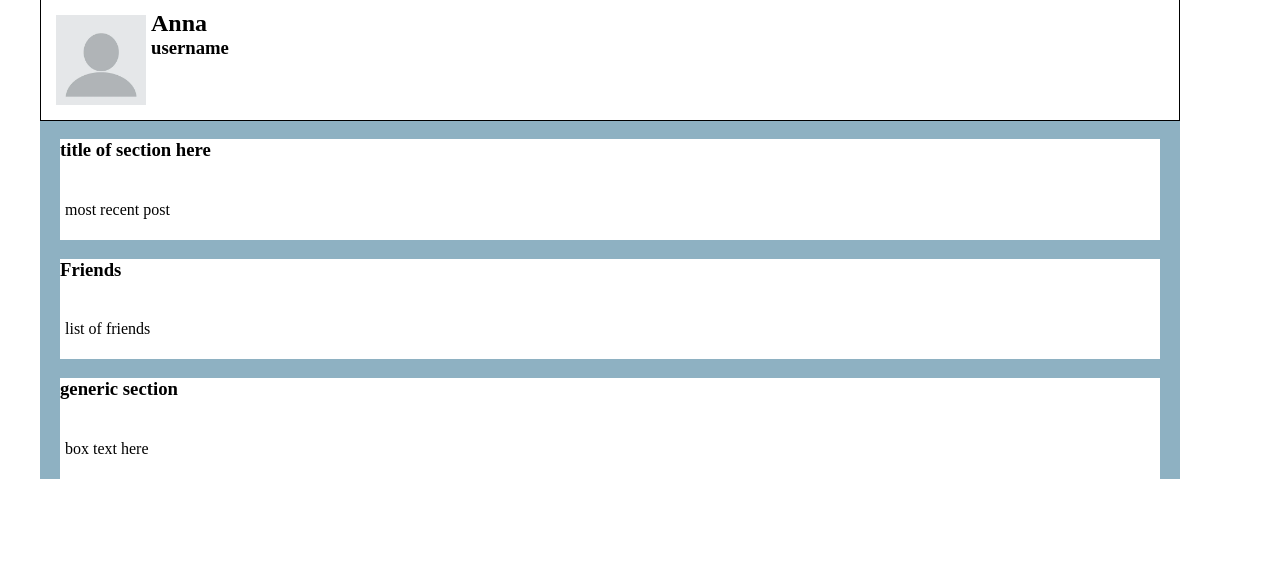
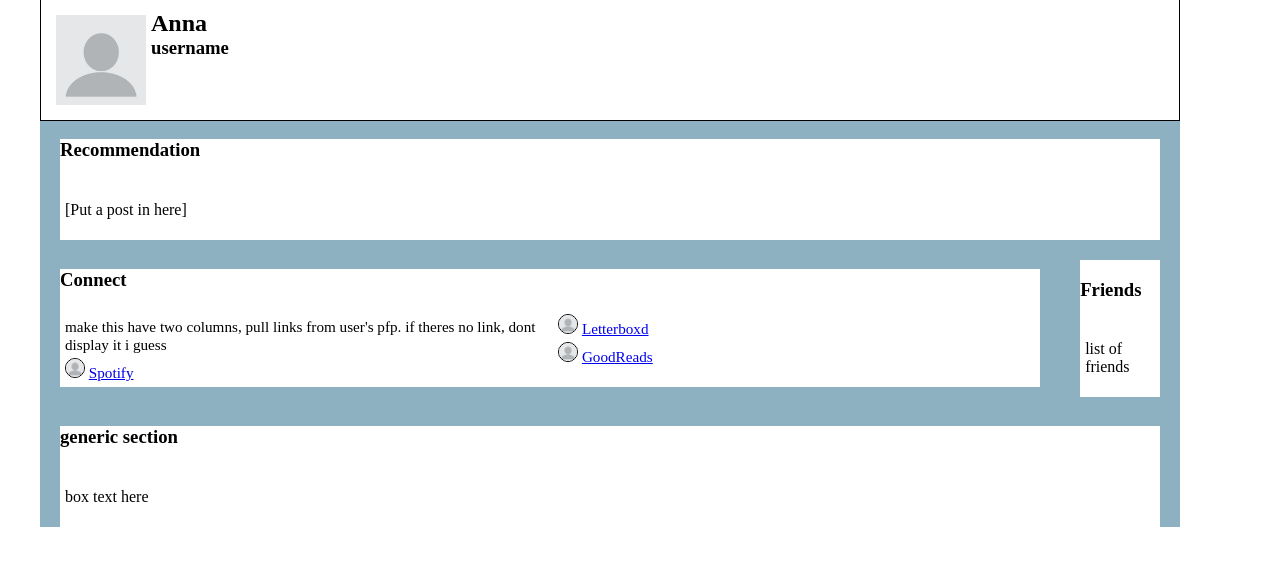
Before and after one commit to akproscia/Web-Programming-Project, a plain HTML site: page profile.html in a window 1280 px wide. Shown: the part 134-700 px from the top of the page. Drawn offline with Linux system fonts and the light colour scheme.

Commit message:
Added styling to profile page and styles.css

```diff
--- a/css/styles.css
+++ b/css/styles.css
@@ -108,6 +108,19 @@ a:hover {
     padding: 5px 5px;
     margin-inline: 0px;
     margin-bottom: 0px;
+}
 
+.connect-list {
+    columns: 2;
+    p {
+        margin: 4px 0;
+        font-size: 0.95rem;
+    }
+}
 
+.icon {
+    display: inline-block;
+    width: 20px; height: 20px;
+    border: 1px solid black;
+    border-radius: 50%;
 }
--- a/profile.html
+++ b/profile.html
@@ -46,20 +46,30 @@
                 </div>
                 <!-- Most recent post -->
                 <div class="profile-box">
-                    <h3>title of section here</h3>
+                    <h3>Recommendation</h3>
                     <div class="box-body">
-                        <p>most recent post</p>
+                        <p>[Put a post in here]</p>
                     </div>
                 </div>
 
 
-                <div>
+                <div style="display:flex">
                     <!-- connect section -->
-
+                    <div>
+                        <div class="profile-box">
+                            <h3>Connect</h3>
+                            <div class="box-body connect-list">
+                                <p>make this have two columns, pull links from user's pfp. if theres no link, dont display it i guess</p>
+                                <p><img src="./images/blank-pfp.png" alt="Spotify Logo" class="icon"> <a href="https://open.spotify.com/user/p67if9fyyrtwwjbopqhm9pul7?si=6f12bb6be17a4811">Spotify</a></p>
+                                <p><img src="./images/blank-pfp.png" alt="Letterboxd Logo" class="icon"> <a href="https://open.spotify.com/user/p67if9fyyrtwwjbopqhm9pul7?si=6f12bb6be17a4811">Letterboxd</a></p>
+                                <p><img src="./images/blank-pfp.png" alt="Goodreads Logo" class="icon"> <a href="https://open.spotify.com/user/p67if9fyyrtwwjbopqhm9pul7?si=6f12bb6be17a4811">GoodReads</a></p>
+                            </div>
+                        </div>
+                    </div>
                     <!-- Friends -->
                     <div class="profile-box">
                         <h3>Friends</h3>
-                        <div class="box-body">
+                        <div class="box-body friends-list">
                             <p>list of friends</p>
                         </div>
                     </div>
```
